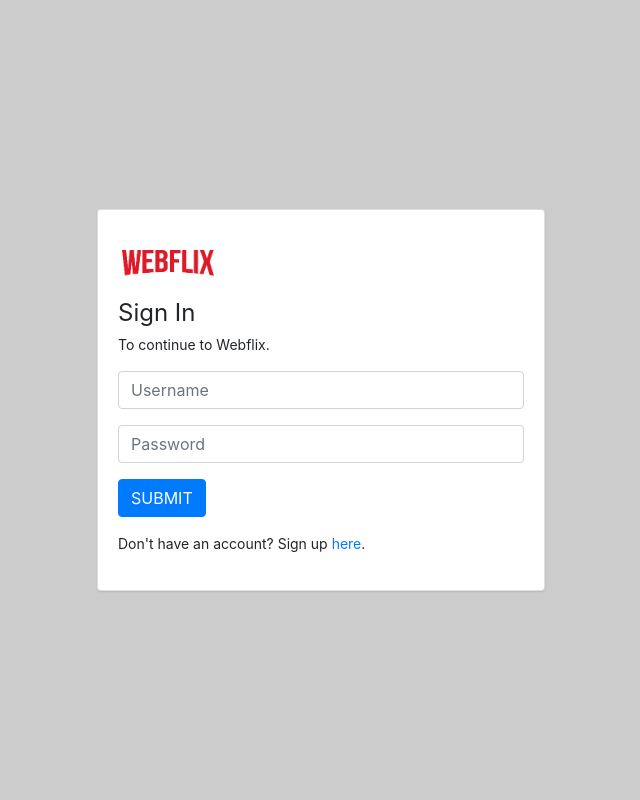
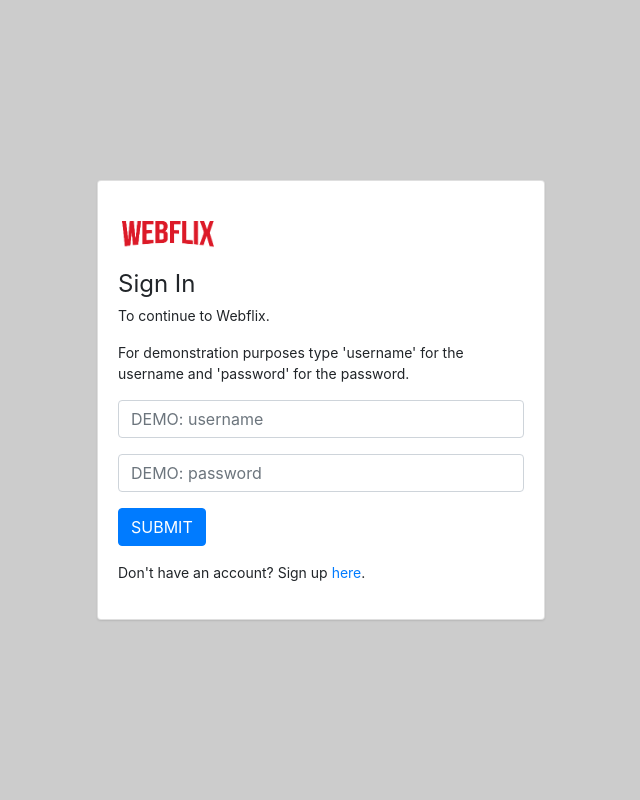
Before and after one commit to fredlopes21/webflix, a PHP site: page /login.php in a window 1280 px wide. Shown: the whole page, without its empty margins (319-959 px from the left). Run offline with PHP 8.4, Linux system fonts and the light colour scheme.

Commit message:
Added instructions to log in for a demo.

```diff
--- a/login.php
+++ b/login.php
@@ -45,15 +45,16 @@ if (isset($_POST['submit'])) {
           <img src="assets/img/webflix.png" alt="Webflix" class="webflix">
           <h1 class="card-title">Sign In</h1>
           <p>To continue to Webflix.</p>
+          <p>For demonstration purposes type 'username' for the username and 'password' for the password.</p>
           <form method="POST">
 
             <?php echo $account->getError(Constants::$loginFailed); ?>
             <div class="form-group">
-              <input type="text" name="username" class="form-control" placeholder="Username" value="<?php $account->getInputValue("username"); ?>" required>
+              <input type="text" name="username" class="form-control" placeholder="DEMO: username" value="<?php $account->getInputValue("username"); ?>" required>
             </div>
 
             <div class="form-group">
-              <input type="password" name="password" class="form-control" placeholder="Password" required>
+              <input type="password" name="password" class="form-control" placeholder="DEMO: password" required>
             </div>
 
             <div class="form-group">
```
